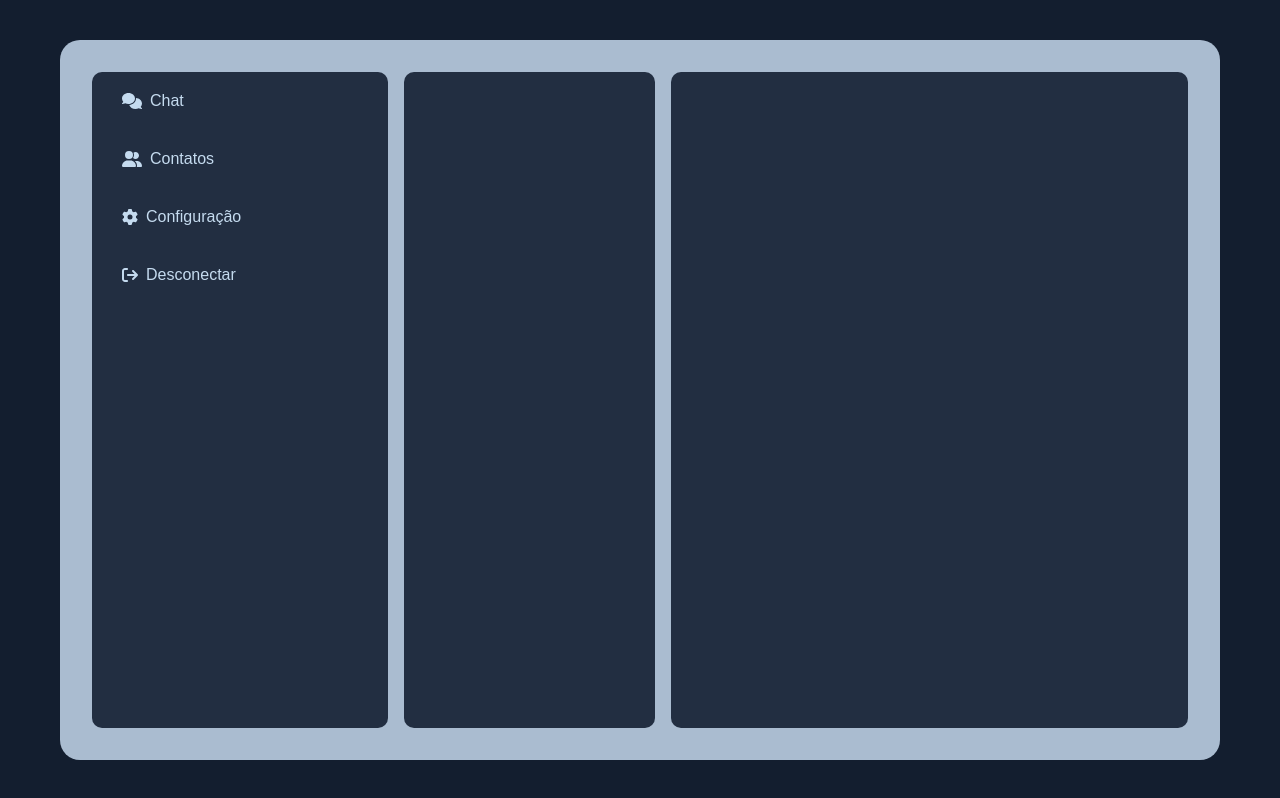
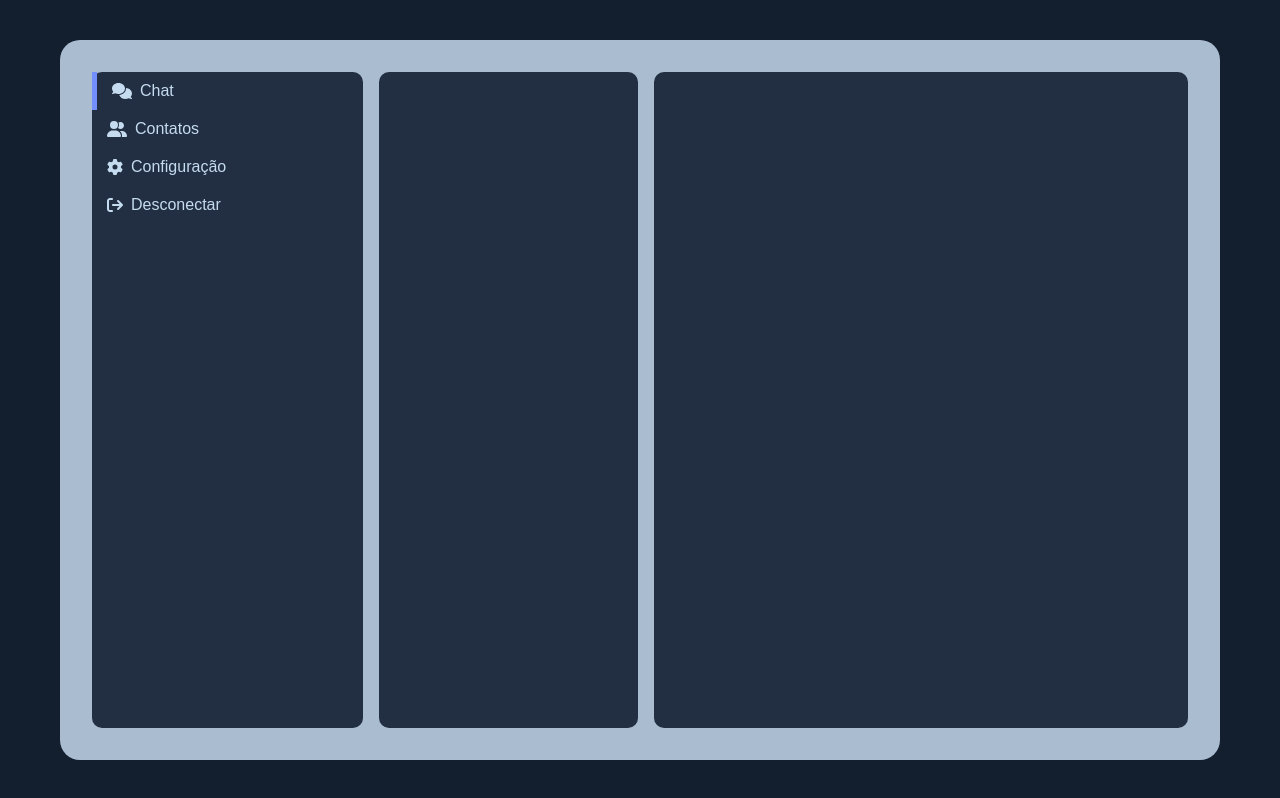
Before and after one commit to AdrielKlem/chatroom, a React (Vite) app: page / in a window 1280 px wide. Built offline with nearby package versions, Linux system fonts and the light colour scheme.

Commit message:
update button

```diff
--- a/src/components/ButtonNav/index.tsx
+++ b/src/components/ButtonNav/index.tsx
@@ -1,5 +1,4 @@
 import { MouseEventHandler, ReactElement } from "react"
-import styled from "styled-components"
 
 import { Container } from "./styles"
 
@@ -10,27 +9,15 @@ interface Props {
     onClick?: MouseEventHandler,
 }
 
-const ActiveContainer = styled(Container)`
-    border-left:  ${({ theme }) => theme.colors.primaryColor};
-`
-
 export function ButtonNav({ text, icon, isActive = false, onClick, ...rest }: Props) {
     return(
         <Container
             onClick={onClick}
             {...rest}
+            isActive={isActive}
         >
-            {isActive ? (
-                <ActiveContainer>
-                    {icon}
-                    {text ?? "Insira texto aqui"}
-                </ActiveContainer>
-            ) : (
-                <Container>
-                    {icon}
-                    {text ?? "Insira texto aqui"}
-                </Container>
-            )}
+            {icon}
+            {text ?? "Insira texto aqui"}
         </Container>
     )
 }
--- a/src/components/ButtonNav/styles.ts
+++ b/src/components/ButtonNav/styles.ts
@@ -1,15 +1,18 @@
 import styled from "styled-components";
 
+interface ContainerProps {
+    isActive?: boolean;
+}
 
-export const Container = styled.button`
+export const Container = styled.button<ContainerProps>`
     display: flex;
     align-items: center;
 
     width: 100%;
     padding: 1rem 1.5rem;
-    border-radius: 1rem;
-
+    border-radius: 0 1rem 1rem 0;
     background: none;
+    border-left: ${({ theme, isActive }) => isActive && `.5rem solid ${theme.colors.secondaryColor}`};
 
     cursor: pointer;
     transition: background-color .5s;
```
